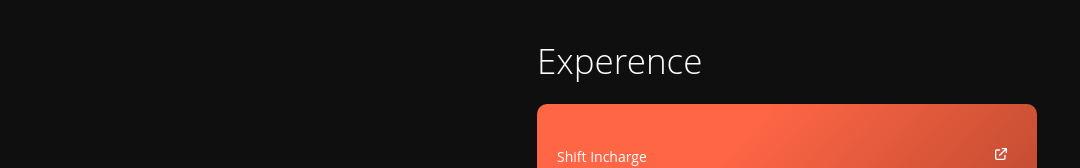
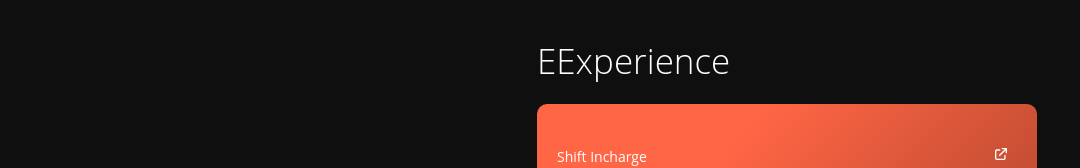
Before and after one commit to jatin0jha/CV, a plain HTML site: page index.html in a window 1280 px wide. Shown: the part 730-898 px from the top of the page, without its empty margins (103-1183 px from the left). Drawn offline with Linux system fonts and the light colour scheme.

Commit message:
index.html

```diff
--- a/index.html
+++ b/index.html
@@ -846,7 +846,7 @@
             </script>
         </section>
         <section id="section4">
-            <h3 class="attribute-head">Experence</h3>
+            <h3 class="attribute-head">EExperience</h3>
             <div style="background: linear-gradient(133deg, rgba(255,102,69,1) 30%, rgb(174, 68, 44) 90%);"
                 class="card">
                 <p class="position">Shift Incharge
```
